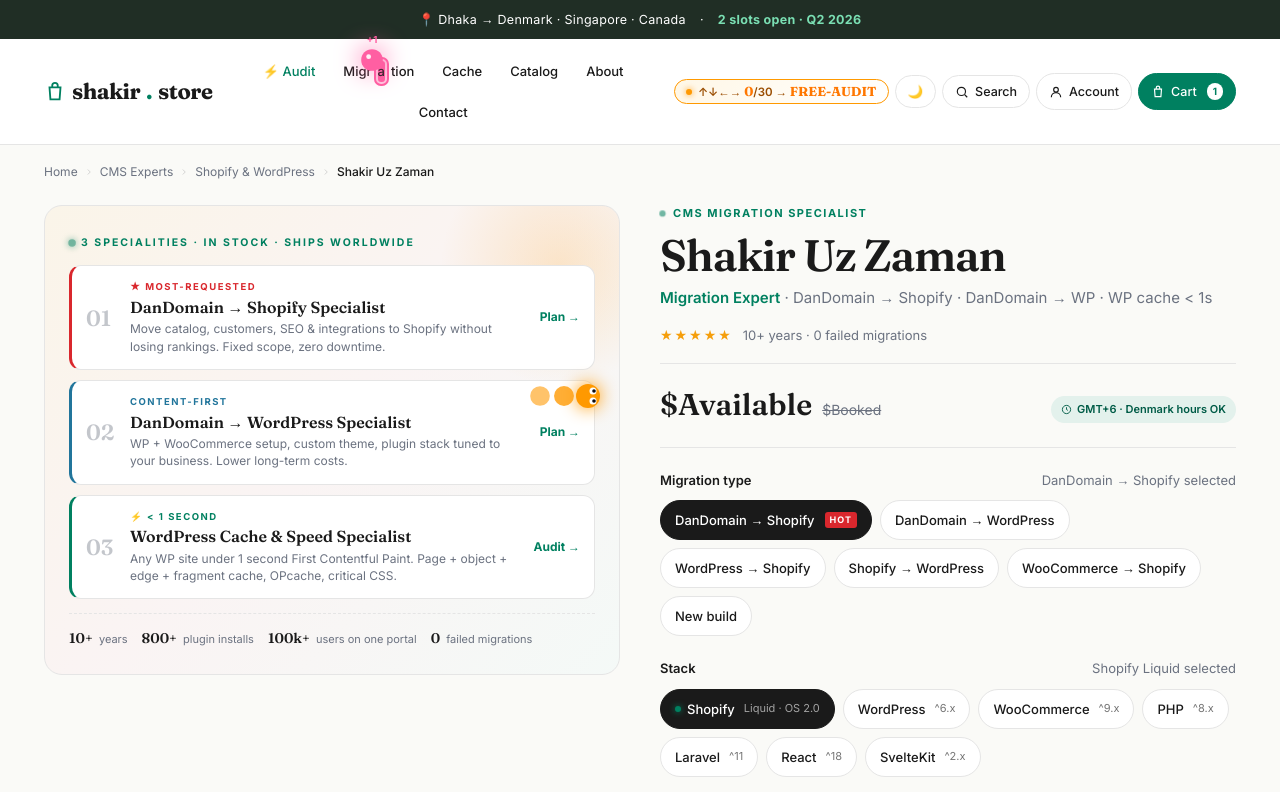
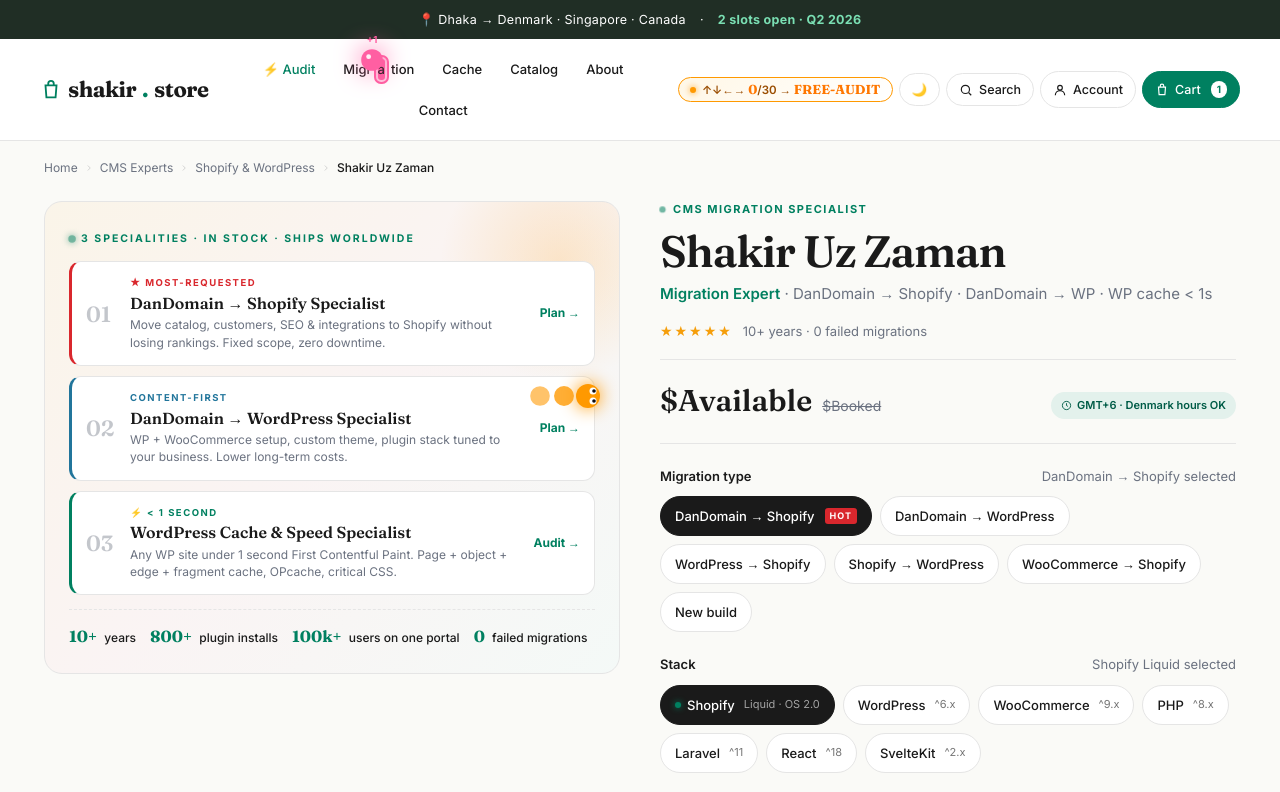
Before and after one commit to zaman-shakir/zaman-shakir.github.io, a website: page index.html in a window 1280 px wide. Shown: the top 792 px of the page. Drawn offline with Linux system fonts and the light colour scheme.

Commit message:
Polish pass: nav fits one row, hero stats bolder, cache contrast lifted

```diff
--- a/index.html
+++ b/index.html
@@ -39,7 +39,8 @@
   .announce .pin{display:inline-flex;align-items:center;gap:6px}
 
   header{background:var(--paper);border-bottom:1px solid var(--line);position:sticky;top:0;z-index:50}
-  .nav{max-width:1240px;margin:0 auto;padding:14px 24px;display:grid;grid-template-columns:1fr auto 1fr;align-items:center;gap:18px}
+  .nav{max-width:1240px;margin:0 auto;padding:12px 20px;display:flex;justify-content:space-between;align-items:center;gap:14px;flex-wrap:nowrap}
+  @media(max-width:980px){.nav .menu{display:none}}
   .brand{font-family:'Fraunces',serif;font-weight:700;font-size:22px;letter-spacing:-.5px;cursor:pointer;display:inline-flex;align-items:center;gap:6px}
   .brand .dot{color:var(--shop)}
   .brand .bag{color:var(--shop)}
@@ -99,8 +100,8 @@
   .hero-spec p{font-size:12px;color:var(--muted);line-height:1.45;margin:0}
   .hero-spec-cta{font-size:12px;font-weight:700;color:var(--shop);white-space:nowrap}
   .hero-foot{display:flex;flex-wrap:wrap;gap:14px;margin-top:14px;padding-top:14px;border-top:1px dashed var(--line);position:relative;z-index:1}
-  .hero-foot-stat{font-size:11px;color:var(--muted)}
-  .hero-foot-stat b{color:var(--ink);font-family:'Fraunces',serif;font-weight:600;font-size:14px;margin-right:3px}
+  .hero-foot-stat{font-size:12px;color:var(--ink);font-weight:500}
+  .hero-foot-stat b{color:var(--shop);font-family:'Fraunces',serif;font-weight:700;font-size:16px;margin-right:4px}
   .main-img img{width:100%;height:100%;object-fit:cover;display:block;transition:transform .6s ease}
   .main-img:hover img{transform:scale(1.03)}
   .main-img .tags{position:absolute;top:16px;left:16px;display:flex;flex-direction:column;gap:6px;align-items:flex-start}
@@ -223,7 +224,7 @@
   .cache .speedo{position:relative;z-index:1;background:rgba(255,255,255,.05);border:1px solid rgba(103,232,249,.2);border-radius:18px;padding:24px;backdrop-filter:blur(10px)}
   .cache .speedo .row{display:flex;justify-content:space-between;align-items:center;padding:10px 0;border-bottom:1px solid rgba(255,255,255,.07);font-size:13px}
   .cache .speedo .row:last-child{border:none;padding-top:14px;margin-top:6px;border-top:1px solid rgba(255,255,255,.2)}
-  .cache .speedo .row .k{color:#94a3b8}
+  .cache .speedo .row .k{color:#cbd5e1;font-weight:500}
   .cache .speedo .row .bef{color:#fca5a5}
   .cache .speedo .row .aft{color:#7adfb3;font-weight:700;display:inline-flex;align-items:center;gap:4px}
   .cache .speedo .gauge{height:8px;background:rgba(255,255,255,.08);border-radius:99px;overflow:hidden;margin-top:6px;width:100%}
```
